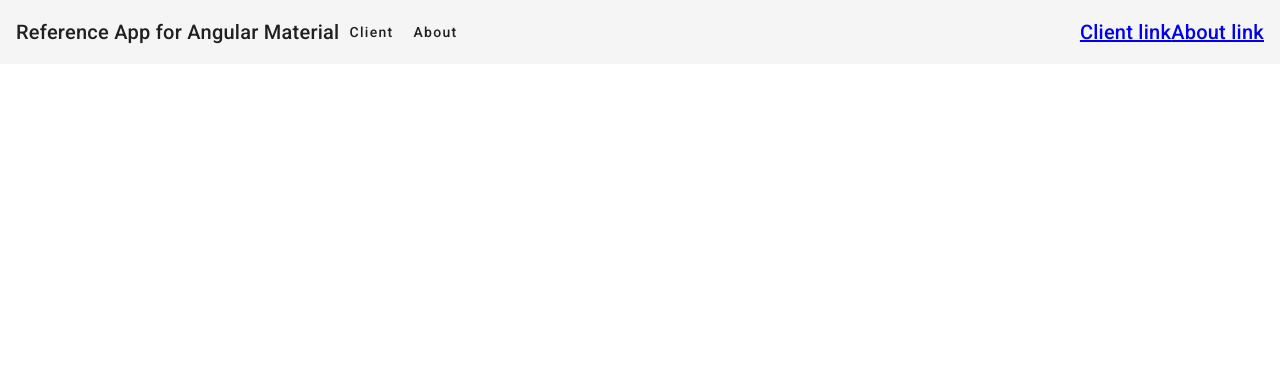
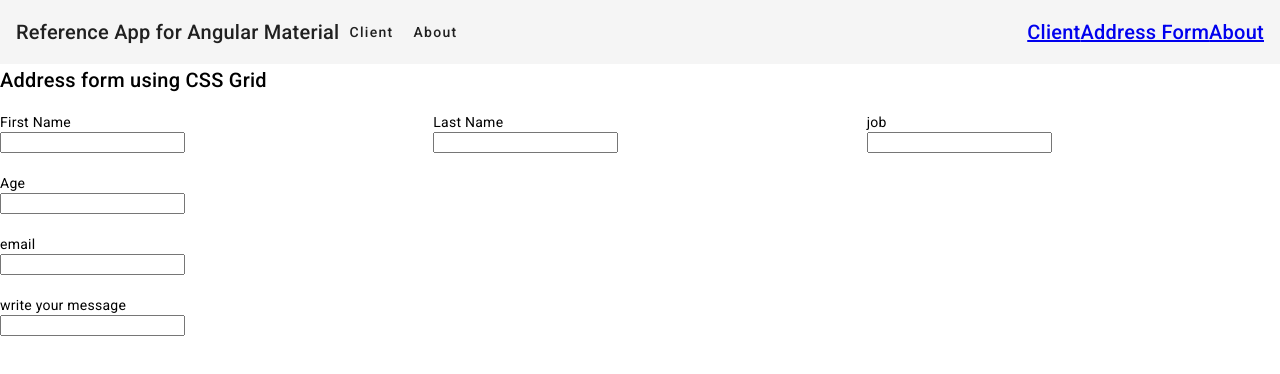
Before and after one commit to maurya-anil/MatRefImpl, an Angular app: page /address in a window 1280 px wide. Before the commit this address led to /. Shown: the top 374 px of the page. Built offline with nearby package versions, Linux system fonts and the light colour scheme.

Commit message:
CSS Grid sample added

```diff
--- a/src/app/about/about.component.html
+++ b/src/app/about/about.component.html
@@ -1 +1 @@
-<p>about works!</p>
+<h1>About this app</h1>
--- /dev/null
+++ b/src/app/address/address.component.css
@@ -0,0 +1,14 @@
+form {
+    display: grid;
+    grid-template-columns: 1fr 1fr 1fr;
+    grid-gap: 20px;
+    background: #fff;
+  }
+  .full-width {
+    grid-column: 1 / 3;
+  }
+
+  /*brought labels on top of the field*/
+  form label {
+    display: block;
+  }
--- /dev/null
+++ b/src/app/address/address.component.html
@@ -0,0 +1,32 @@
+<h2>Address form using CSS Grid</h2>
+<form>
+    <div class="grid-item">
+        <label for="firstName" class="first-name">First Name</label>
+        <input id="firstName" type="text">
+    </div>
+    <div class="grid-item">
+        <label for="lastName" class="last-name">Last Name</label>
+        <input id="lastName" type="text">
+    </div>
+    <div class="grid-item">
+        <label for="job" class="job">job</label>
+        <input id="job" type="text">
+
+    </div>
+    <div class="grid-item">
+        <label for="age" class="age">Age</label>
+        <input id="age" type="text">
+
+    </div>
+    <div class="grid-item full-width">
+        <label for="email" class="email">email</label>
+        <input id="email" type="text">
+
+    </div>
+    <div class="grid-item full-width">
+            <label for="message" class="message">write your message</label>
+            <input id="message" type="textarea">
+
+    </div>
+
+</form>
--- a/src/app/app-routing.module.ts
+++ b/src/app/app-routing.module.ts
@@ -2,12 +2,16 @@ import { NgModule } from '@angular/core';
 import { RouterModule, Routes } from '@angular/router';
 import {ClientFormComponent} from './client-form/client-form.component';
 import {AboutComponent} from './about/about.component';
+import {AddressComponent} from './address/address.component';
 
 const routes: Routes = [
   {    path:'', component:ClientFormComponent
   },
   {
     path:'client', component:ClientFormComponent
+  },
+  {
+    path:'address', component:AddressComponent
   },
   {
     path:'about', component:AboutComponent
--- a/src/app/client-form/client-form.component.html
+++ b/src/app/client-form/client-form.component.html
@@ -1 +1,22 @@
-<p>client-form works!</p>
+
+    <mat-form-field appearance="fill">
+      <mat-label>Enter your name</mat-label>
+      <input matInput placeholder="Name">
+      <mat-icon matSuffix>sentiment_very_satisfied</mat-icon>
+      <mat-hint>Name of the client</mat-hint>
+    </mat-form-field>
+    <mat-divider></mat-divider>
+
+    <mat-form-field>
+        <mat-label>Enter your age</mat-label>
+        <input matInput placeholder="Age">
+        <mat-hint>Age of the client</mat-hint>
+    </mat-form-field>
+
+    <mat-divider></mat-divider>
+
+    <mat-form-field>
+        <mat-label>City</mat-label>
+        <input matInput placeholder="City">
+        <mat-hint>city of the client</mat-hint>
+    </mat-form-field>
--- a/src/app/topnav/topnav.component.html
+++ b/src/app/topnav/topnav.component.html
@@ -4,7 +4,8 @@
         <button mat-button>Client</button>
         <button mat-button>About</button>
         <span class="spacer"></span>
-        <a routerLink="client">Client link</a>
-        <a routerLink="about">About link</a>
+        <a routerLink="client">Client</a>
+        <a routerLink="address">Address Form</a>
+        <a routerLink="about">About</a>
     </mat-toolbar-row>
 </mat-toolbar>
```
Also changed, not shown: src/app/address/address.component.ts (added, +10 -0 lines), src/app/app.module.ts (+13 -2 lines), 1 other file (tests, documents, lock files or other folders).
